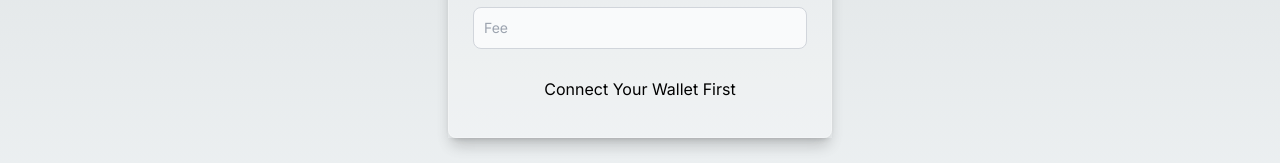
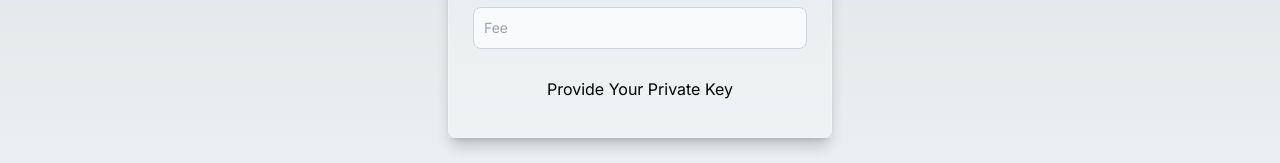
Before and after one commit to oguzutku1745/token-ui-workshop, a Next.js app: page / in a window 1280 px wide. Shown: the part 401-564 px from the top of the page. Built offline with nearby package versions, Linux system fonts and the light colour scheme.

Commit message:
Small Fix for MenuBar & Private Key

```diff
--- a/src/components/FunctionCards/FunctionCard.tsx
+++ b/src/components/FunctionCards/FunctionCard.tsx
@@ -128,7 +128,7 @@ const FunctionComponent: React.FC<FunctionComponentProps> = ({ titles, inputType
             className="mt-4 shadow-card dark:bg-gray-700 md:h-10 md:px-5 xl:h-12 xl:px-7 rounded-lg"
             disabled={!isPrivateKeyGiven}
           >
-            {!isPrivateKeyGiven ? 'Connect Your Wallet First' : 'Submit'}
+            {!isPrivateKeyGiven ? 'Provide Your Private Key' : 'Submit'}
           </button>
       </div>
     </div>
--- a/src/components/Menu/MenuBar.tsx
+++ b/src/components/Menu/MenuBar.tsx
@@ -6,6 +6,7 @@ const MegaMenu = () => {
   const { programName, setProgramName, setFunctionNames, setMintFunctions, setPrivateFunctions, setPublicFunctions, private_key, setPrivate_key } = useProgram();
   const [loaded, setLoaded] = useState(false);
   const [keyStat, setKeyStat] = useState(false);
+  const [privateKeyInput, setPrivateKeyInput] = useState<string>('')
 
 
   const handleInputChange = (event: ChangeEvent<HTMLInputElement>) => {
@@ -13,11 +14,12 @@ const MegaMenu = () => {
   };
 
   const handlePrivateKeyChange = (event: ChangeEvent<HTMLInputElement>) => {
-    setPrivate_key(event.target.value)
+    setPrivateKeyInput(event.target.value)
   }
 
   const setKey = () => {
     setKeyStat(true);
+    setPrivate_key(privateKeyInput)
   }
 
   const setFunctions = () => {
@@ -66,7 +68,7 @@ const MegaMenu = () => {
             type="text"
             placeholder="APrivate"
             className="block w-full p-2 text-gray-900 border border-gray-300 rounded-lg bg-gray-50 sm:text-xs focus:ring-blue-500 focus:border-blue-500 dark:bg-gray-700 dark:border-gray-600 dark:placeholder-gray-400 dark:text-white dark:focus:ring-blue-500 dark:focus:border-blue-500"
-            value={private_key}
+            value={privateKeyInput}
             onChange={handlePrivateKeyChange}
           />
          <button className="text-white bg-blue-700 hover:bg-blue-800 focus:ring-4 focus:ring-blue-300 font-medium rounded-lg text-sm px-5 py-2 me-2 dark:bg-blue-600 dark:hover:bg-blue-700 focus:outline-none dark:focus:ring-blue-800 whitespace-nowrap" onClick={setKey}>
```
